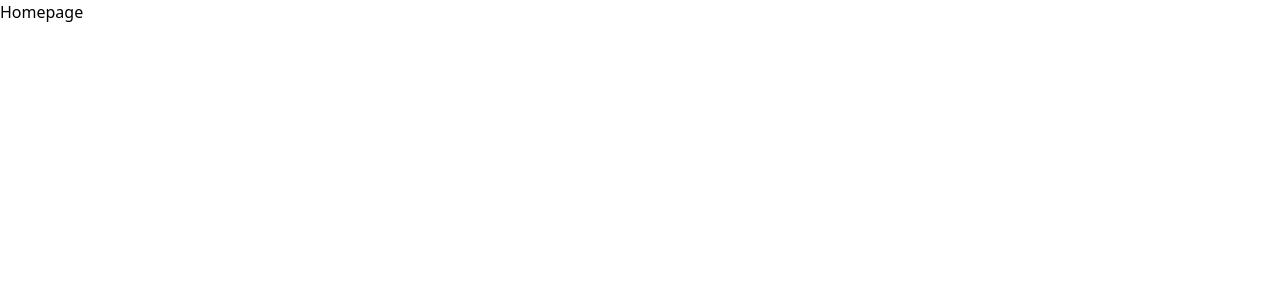
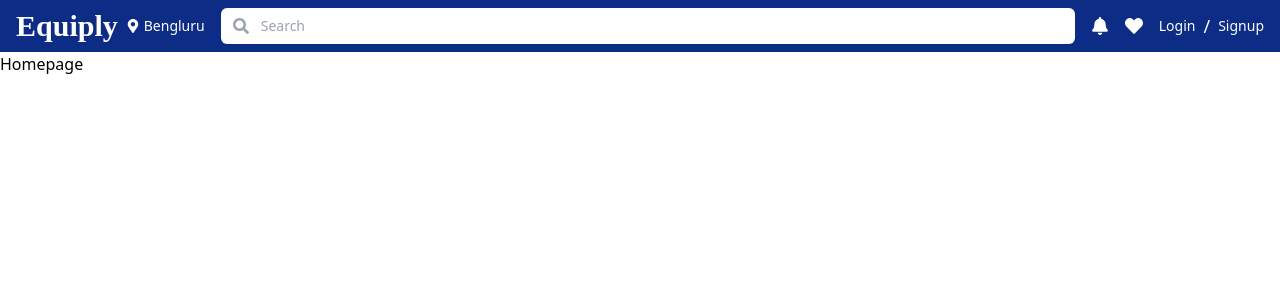
Before and after one commit to ashutosh07766/Equiply, a React (Vite) app in the folder equiply-frontend-customer/: page / in a window 1280 px wide. Shown: the top 300 px of the page. Built offline with nearby package versions, Linux system fonts and the light colour scheme.

Commit message:
Added Header and fixed Font - Family

```diff
--- a/equiply-frontend-customer/src/App.jsx
+++ b/equiply-frontend-customer/src/App.jsx
@@ -11,6 +11,7 @@ import PutRent from "./PutRent";
 import Wishlist from "./Wishlist";
 import OrderVeiw from "./OrderVeiw";
 import Login from "./login";
+import Header from "./header";
 
 function App() {
 
@@ -29,6 +30,7 @@ function App() {
         <Route path="/Wishlist" element={<Wishlist/>}/>
         <Route path="/OrderVeiw" element={<OrderVeiw/>}/>
         <Route path="/login" element={<Login/>}/>
+        <Route path="/header" element={<Header/>}/>
       </Routes>
     </BrowserRouter>
   )
--- a/equiply-frontend-customer/src/Signup/index.jsx
+++ b/equiply-frontend-customer/src/Signup/index.jsx
@@ -21,8 +21,8 @@ const Signup = () => {
   };
 
   return (
-    <div className="min-h-screen bg-gray-50 pt-16 px-4">
-      <h1 className="text-center text-4xl font-bold mb-2">Create an account</h1>
+    <div className="min-h-screen bg-gray-50 pt-16 px-4" style={{ fontFamily: "'Poppins', sans-serif" }}>
+      <h1 className="text-center text-4xl  mb-1">Create an account</h1>
       <p className="text-center text-lg mb-8">Already have an account? <Link to="/login" className="text-blue-600 hover:underline">Login</Link></p>
 
       <div className="flex items-center justify-center px-4">
--- /dev/null
+++ b/equiply-frontend-customer/src/header/index.jsx
@@ -0,0 +1,37 @@
+import { FaBell, FaHeart, FaUserCircle, FaMapMarkerAlt, FaSearch } from "react-icons/fa";
+import { Link } from "react-router-dom";
+
+const Header = () => {
+  return (
+    <header className="bg-[#0D2C85] text-white px-4 py-2 flex items-center justify-between">
+      <div className="flex items-center space-x-2">
+        <h1 className="text-3xl font-bold font-['Inknut_Antiqua']">Equiply</h1>
+        <div className="flex items-center space-x-1 text-sm">
+          <FaMapMarkerAlt className="text-white" />
+          <span>Bengluru</span>
+        </div>
+      </div>
+      <div className="flex-1 mx-4">
+        <div className="relative">
+          <FaSearch className="absolute left-3 top-1/2 transform -translate-y-1/2 text-gray-400" />
+          <input
+            type="text"
+            placeholder="Search"
+            className="w-full pl-10 pr-4 py-2 rounded-md text-black text-sm placeholder-gray-400 focus:outline-none"
+          />
+        </div>
+      </div>
+      <div className="flex items-center space-x-4 text-white text-lg">
+        <FaBell className="cursor-pointer" />
+        <FaHeart className="cursor-pointer" />
+        <div className="flex items-center space-x-2">
+          <Link to="/login" className="text-sm hover:underline">Login</Link>
+          <span>/</span>
+          <Link to="/Signup" className="text-sm hover:underline">Signup</Link>
+        </div>
+      </div>
+    </header>
+  );
+};
+
+export default Header;
--- a/equiply-frontend-customer/src/homepage/index.jsx
+++ b/equiply-frontend-customer/src/homepage/index.jsx
@@ -1,9 +1,13 @@
 import React from 'react'
+import Header from '../header'
 
 const Homepage = () => {
   return (
     <div>
-        <h1>Homepage</h1>
+        <Header />
+        <div>
+            <h1>Homepage</h1>
+        </div>
     </div>
   )
 }
```
